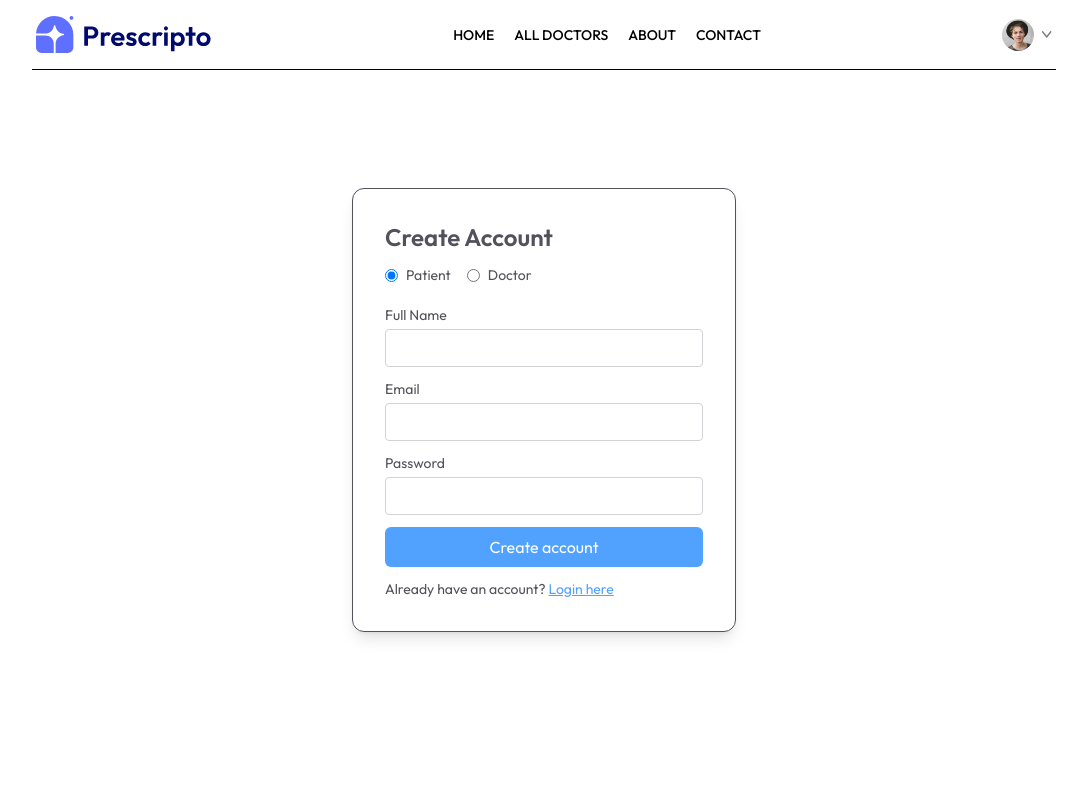
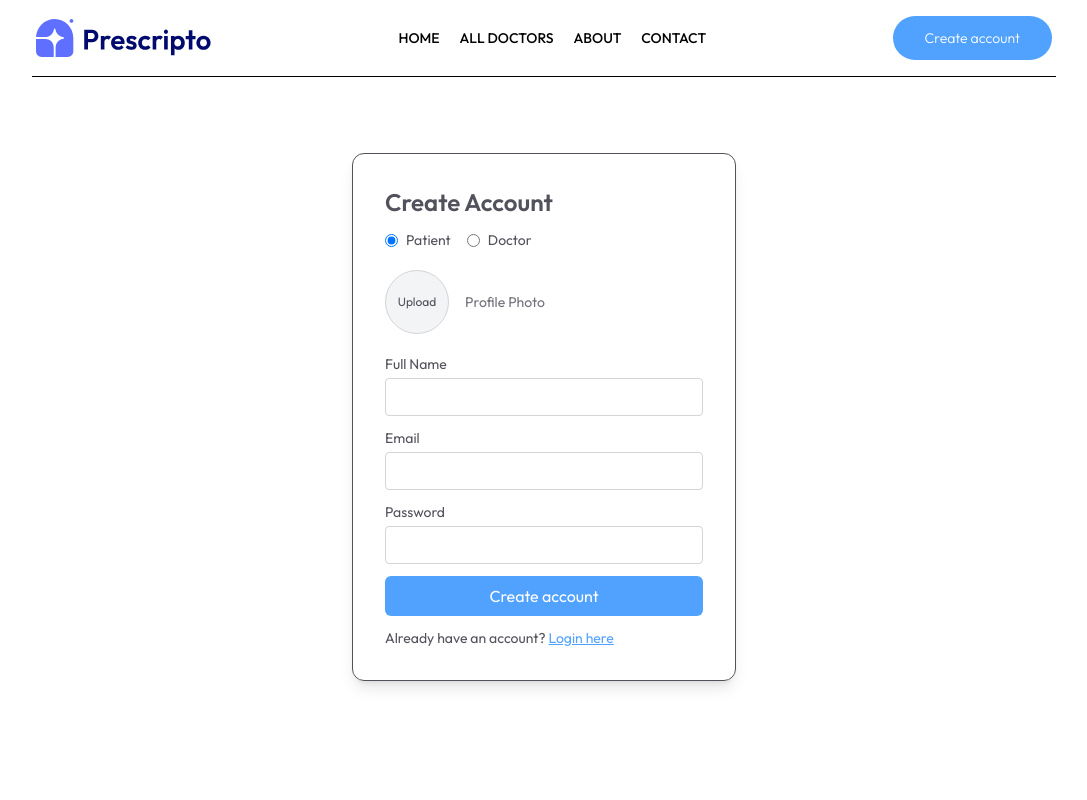
Before and after one commit to vivek-gamit/Doctor-Appointment-Booking-System, a React (Vite) app in the folder frontend/: page /login in a window 1280 px wide. Shown: the top 800 px of the page, without its empty margins (96-1183 px from the left). Built offline with nearby package versions, Linux system fonts and the light colour scheme; the HTML template or start-up script is replaced by a standard one; a web font is replaced by a local one.

Commit message:
login backend --> profile show in NavBar

```diff
--- a/frontend/src/components/Navbar.jsx
+++ b/frontend/src/components/Navbar.jsx
@@ -1,58 +1,88 @@
-import React, { useState } from 'react'
-import { NavLink, useNavigate } from 'react-router-dom'
+import React, { useState, useEffect } from 'react'
+import { NavLink, useNavigate, useLocation } from 'react-router-dom' // Added useLocation
 import { assets } from '../assets/assets'
 import ProfilePic from '../assets/profile_pic.png'
 import DropDown from '../assets/dropdown_icon.svg'
 
 const Navbar = () => {
+    const navigate = useNavigate();
+    const location = useLocation(); // Used to trigger useEffect on page changes
 
-    const navigate = useNavigate();
+    const [token, setToken] = useState(localStorage.getItem('userToken') ? true : false)
+    const [userName, setUserName] = useState(localStorage.getItem('userName') || '')
+    const [userImage, setUserImage] = useState(localStorage.getItem('userImage') || '')
 
-    const [showMenu, setShowMemnu] = useState(false)
-    const [token, setToken] = useState(true)
+    const logout = () => {
+        localStorage.removeItem('userToken');
+        localStorage.removeItem('userRole');
+        localStorage.removeItem('userName');
+        localStorage.removeItem('userImage');
+        setToken(false);
+        setUserName('');
+        setUserImage('');
+        navigate('/login');
+    };
+
+    // Re-sync states whenever the URL changes (navigation)
+    useEffect(() => {
+        const storedToken = localStorage.getItem('userToken');
+        const storedName = localStorage.getItem('userName');
+        const storedImage = localStorage.getItem('userImage');
+
+        setToken(storedToken ? true : false);
+        setUserName(storedName || '');
+        setUserImage(storedImage || '');
+    }, [location]); // Depend on location so it refreshes after login/signup redirect
 
     return (
         <div className='flex items-center justify-between py-4 mb-5 border-b border-b-gray text-sm'>
-            <img onClick={()=>navigate('/')} className='w-44 cursor-pointer ml-1' src={assets.logo} alt="Logo" />
+            <img onClick={() => navigate('/')} className='w-44 cursor-pointer ml-1' src={assets.logo} alt="Logo" />
 
-            <ul className='hidden md:flex items-start  gap-5 font-medium'>
+            <ul className='hidden md:flex items-start gap-5 font-medium'>
                 <NavLink to="/">
-                    <li>HOME</li>
+                    <li className='py-1'>HOME</li>
                     <hr className='border-none outline-none h-0.5 w-3/5 m-auto bg-blue-400 hidden' />
                 </NavLink>
-
                 <NavLink to="/doctors">
-                    <li>ALL DOCTORS</li>
+                    <li className='py-1'>ALL DOCTORS</li>
                     <hr className='border-none outline-none h-0.5 w-3/5 m-auto bg-blue-400 hidden' />
                 </NavLink>
-
                 <NavLink to="/about">
-                    <li>ABOUT</li>
+                    <li className='py-1'>ABOUT</li>
                     <hr className='border-none outline-none h-0.5 w-3/5 m-auto bg-blue-400 hidden' />
                 </NavLink>
-
                 <NavLink to="/contact">
-                    <li>CONTACT</li>
+                    <li className='py-1'>CONTACT</li>
                     <hr className='border-none outline-none h-0.5 w-3/5 m-auto bg-blue-400 hidden' />
                 </NavLink>
             </ul>
 
             <div className='flex items-center gap-4 mr-1'>
-
                 {
                     token ?
-                    <div className='flex items-center gap-2 group relative pointer-coarse:'>
-                        <img className='w-8 rounded-full' src={ProfilePic} alt="" />
+                    <div className='flex items-center gap-2 group relative cursor-pointer'>
+                        <p className='hidden lg:block font-medium text-gray-600'>
+                            {localStorage.getItem('userRole') === 'doctor' ? `Dr. ${userName}` : userName}
+                        </p>
+
+                        <img
+                            className='w-8 h-8 rounded-full object-cover border border-gray-200'
+                            src={userImage && userImage !== "" ? userImage : ProfilePic}
+                            alt="Profile"
+                        />
+
                         <img className='w-2.5' src={DropDown} alt="" />
-                        <div className='absolute top-0 right-0 pt-14 text-base font-medium text-gray-600 z-200 hidden group-hover:block'>
-                            <div className='min-w-48 bg-stone-100 rounded flex flex-col gap-4 p-4'>
-                                <p onClick={()=>navigate('/my-profile')} className='hover:text-black cursor-pointer'>My Profile</p>
-                                <p onClick={()=>navigate('/my-appointments')} className='hover:text-black cursor-pointer'>My Appointment</p>
-                                <p onClick={()=>setToken(false)} className='hover:text-black cursor-pointer'>Logout </p>
+
+                        {/* Dropdown Menu */}
+                        <div className='absolute top-0 right-0 pt-14 text-base font-medium text-gray-600 z-20 hidden group-hover:block'>
+                            <div className='min-w-48 bg-stone-100 rounded flex flex-col gap-4 p-4 shadow-md border border-gray-100'>
+                                <p onClick={() => navigate('/my-profile')} className='hover:text-black cursor-pointer'>My Profile</p>
+                                <p onClick={() => navigate('/my-appointments')} className='hover:text-black cursor-pointer'>My Appointment</p>
+                                <p onClick={logout} className='hover:text-black cursor-pointer text-red-500 font-semibold border-t pt-2'>Logout</p>
                             </div>
                         </div>
                     </div>
-                    :<button onClick={()=> navigate('/login')} className='bg-blue-400 text-white px-8 py-3 rounded-full font-light hidden md:block'>Create account</button>
+                    : <button onClick={() => navigate('/login')} className='bg-blue-400 text-white px-8 py-3 rounded-full font-light hidden md:block hover:bg-blue-500 transition-all'>Create account</button>
                 }
             </div>
         </div>
--- a/frontend/src/pages/Login.jsx
+++ b/frontend/src/pages/Login.jsx
@@ -1,19 +1,41 @@
-import React, { useState } from 'react'
+import React, { useState, useEffect } from 'react'
+import { useNavigate } from 'react-router-dom'
 
 const Login = () => {
+  const navigate = useNavigate()
   const [state, setState] = useState('Sign Up')
-  const [role, setRole] = useState('patient') // New state: 'patient' or 'doctor'
+  const [role, setRole] = useState('patient')
 
   const [name, setName] = useState('')
   const [email, setEmail] = useState('')
   const [password, setPassword] = useState('')
-  const [speciality, setSpeciality] = useState('') // New state for doctors
+  const [speciality, setSpeciality] = useState('')
+  // --- NEW: Image state for file upload ---
+  const [image, setImage] = useState(null)
+
+  // Redirect if user is already logged in
+  useEffect(() => {
+    const userToken = localStorage.getItem('userToken')
+    if (userToken) {
+      // Both patients and doctors go to the main doctors list/home
+      navigate('/doctors')
+    }
+  }, [navigate])
 
   const onSubmitHandler = async (event) => {
     event.preventDefault();
 
-    // Include role and speciality in the data sent to PHP
-    const userData = { name, email, password, role, speciality };
+    // --- NEW: Using FormData to handle text + images ---
+    const formData = new FormData();
+    formData.append('name', name);
+    formData.append('email', email);
+    formData.append('password', password);
+    formData.append('role', role);
+    formData.append('speciality', speciality);
+
+    if (image) {
+      formData.append('image', image);
+    }
 
     const endpoint = state === 'Sign Up'
       ? 'http://localhost/doctor-backend/signup.php'
@@ -22,15 +44,27 @@ const Login = () => {
     try {
       const response = await fetch(endpoint, {
         method: 'POST',
-        headers: { 'Content-Type': 'application/json' },
-        body: JSON.stringify(userData),
+        // Note: Browser automatically sets Content-Type for FormData
+        body: formData,
       });
 
       const result = await response.json();
 
       if (result.status === 'success') {
         alert(result.message);
-        // You can redirect to an Admin Panel here if role === 'doctor'
+
+        // Save session data
+        localStorage.setItem('userToken', 'logged_in');
+        localStorage.setItem('userRole', role);
+        localStorage.setItem('userName', name || result.user?.name);
+
+        // THIS LINE IS REQUIRED:
+        if (result.user && result.user.image) {
+          localStorage.setItem('userImage', result.user.image); //
+        }
+
+        navigate('/doctors');
+
       } else {
         alert(result.message);
       }
@@ -55,6 +89,19 @@ const Login = () => {
           </label>
         </div>
 
+        {/* --- NEW: Image Upload UI --- */}
+        {state === 'Sign Up' && (
+          <div className='flex items-center gap-4 mb-2'>
+            <label htmlFor="image" className='cursor-pointer'>
+              <div className='w-16 h-16 bg-gray-100 rounded-full flex items-center justify-center border border-zinc-300 overflow-hidden'>
+                {image ? <img src={URL.createObjectURL(image)} alt="profile" className='w-full h-full object-cover' /> : <p className='text-xs'>Upload</p>}
+              </div>
+            </label>
+            <input onChange={(e) => setImage(e.target.files[0])} type="file" id="image" hidden />
+            <p className='text-zinc-500'>Profile Photo</p>
+          </div>
+        )}
+
         {state === 'Sign Up' && (
           <div className='w-full '>
             <p>Full Name</p>
@@ -72,7 +119,6 @@ const Login = () => {
           <input onChange={(e) => setPassword(e.target.value)} value={password} className='border border-zinc-300 rounded w-full p-2 mt-1' type="password" required />
         </div>
 
-        {/* Show Specialty only if it's a Doctor signing up */}
         {state === 'Sign Up' && role === 'doctor' && (
           <div className='w-full '>
             <p>Specialty</p>
```
